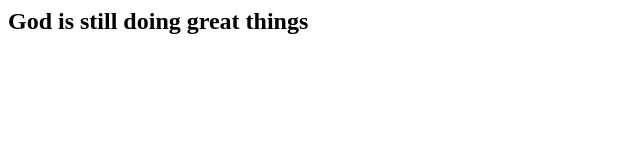
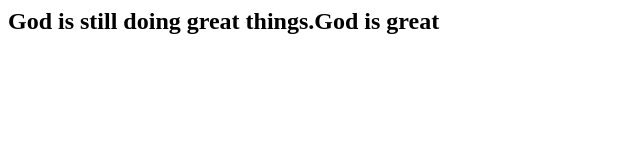
Before and after one commit to Makas2020/demo, a plain HTML site: page index.html in a window 1280 px wide. Shown: the whole page, without its empty margins (0-640 px from the left). Drawn offline with Linux system fonts and the light colour scheme.

Commit message:
Update index.html

```diff
--- a/index.html
+++ b/index.html
@@ -1,3 +1,3 @@
 <html>
-<h2> God is still doing great things</h2>
+<h2> God is still doing great things.God is great</h2>
 </html>
```
